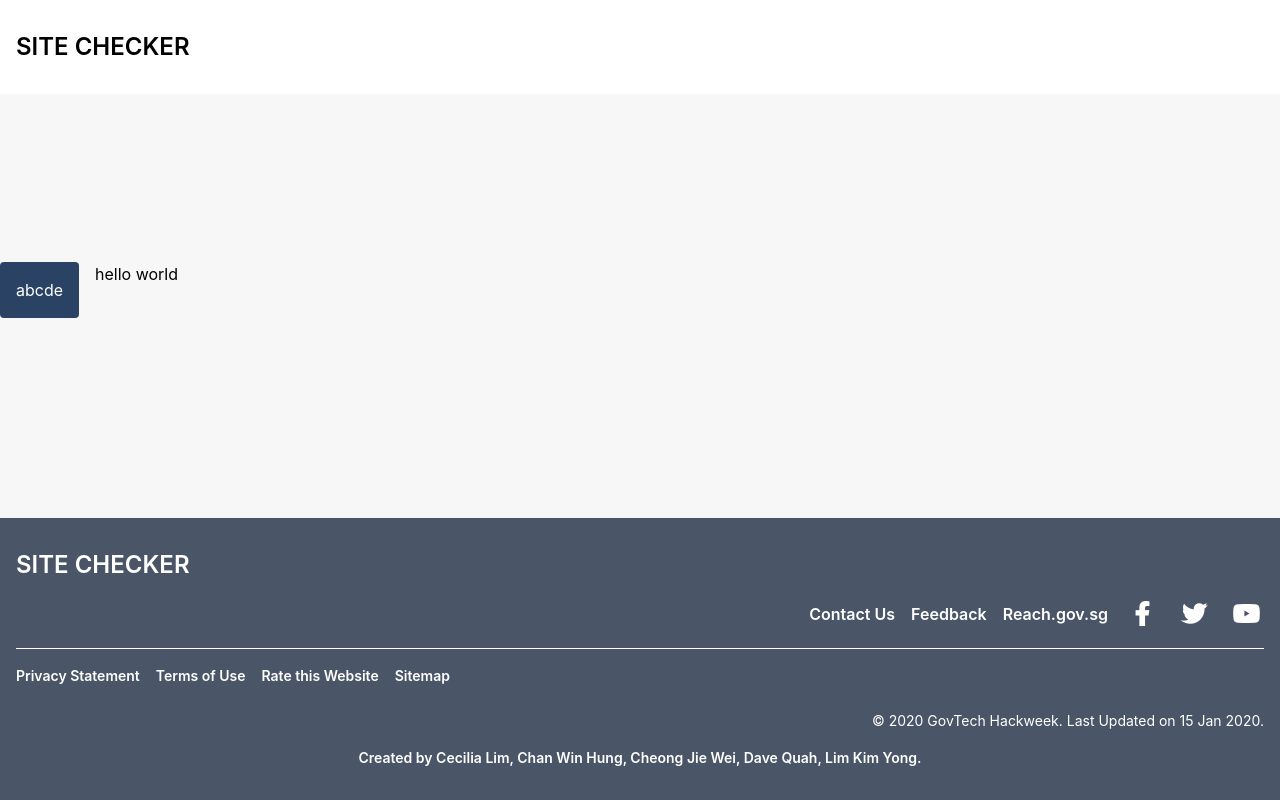
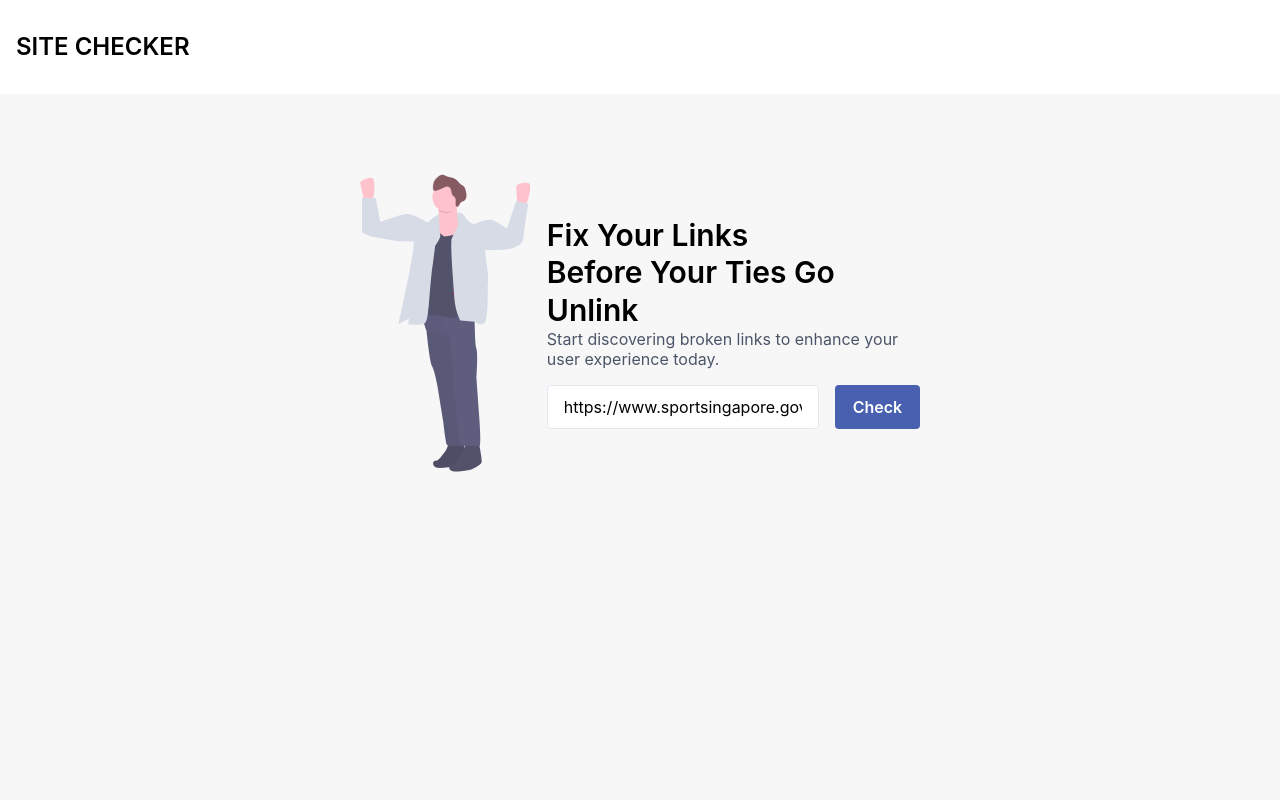
Before and after one commit to Milleus/euterpe, a React (Create React App) app in the folder demo-dashboard/: page /adhoc-scan in a window 1280 px wide. Built offline with nearby package versions, Linux system fonts and the light colour scheme.

Commit message:
[dave] update adhoc scan page

```diff
--- a/demo-dashboard/src/pages/AdhocScanPage/AdhocScanPage.tsx
+++ b/demo-dashboard/src/pages/AdhocScanPage/AdhocScanPage.tsx
@@ -1,29 +1,50 @@
 import React, { FC } from "react";
+import { withRouter, RouteComponentProps } from "react-router-dom";
 
-import GridContainer from "../../shared-components/GridContainer";
-import PageFooter from "../../components/PageFooter";
+import { DASHBOARD_PAGE } from "../../routes";
+import bicepMan from "./images/bicep_man.png";
+import Button, { ButtonAppearance } from "../../shared-components/Button";
 import PageHeader from "../../components/PageHeader";
 
-const AdhocScanPage: FC<{}> = () => {
+const AdhocScanPage: FC<RouteComponentProps> = ({ history }) => {
+  const handleClick = () => {
+    history.push(DASHBOARD_PAGE);
+  };
+
   return (
-    <div className="min-h-screen flex flex-col justify-between">
+    <>
       <PageHeader />
 
-      <GridContainer>
-        <div className="flex -mx-4">
-          <button
-            disabled
-            className="bg-blue-900 text-white p-4 rounded disabled:opacity-75"
-          >
-            abcde
-          </button>
-          <div className="w-full px-4">hello world</div>
+      <div className="flex items-center justify-center p-20">
+        <div className="w-auto mr-4">
+          <img src={bicepMan} alt="bicep_man" />
         </div>
-      </GridContainer>
-
-      <PageFooter />
-    </div>
+        <div className="w-1/3 flex flex-col justify-center">
+          <h1>
+            Fix Your Links
+            <br />
+            Before Your Ties Go Unlink
+          </h1>
+          <p className="text-gray-700 leading-tight mb-4">
+            Start discovering broken links to enhance your
+            <br />
+            user experience today.
+          </p>
+          <div className="flex">
+            <input
+              className="w-full border py-2 px-4 rounded mr-4"
+              type="text"
+              value="https://www.sportsingapore.gov.sg/"
+              readOnly={true}
+            ></input>
+            <Button appearance={ButtonAppearance.PRIMARY} onClick={handleClick}>
+              Check
+            </Button>
+          </div>
+        </div>
+      </div>
+    </>
   );
 };
 
-export default AdhocScanPage;
+export default withRouter(AdhocScanPage);
--- a/demo-dashboard/src/pages/NotFoundPage/NotFoundPage.tsx
+++ b/demo-dashboard/src/pages/NotFoundPage/NotFoundPage.tsx
@@ -3,19 +3,22 @@ import React, { FC } from "react";
 import PageFooter from "../../components/PageFooter";
 import PageHeader from "../../components/PageHeader";
 import { ADHOC_SCAN_PAGE } from "../../routes";
+import GridContainer from "../../shared-components/GridContainer";
 
 const NotFoundPage: FC<{}> = () => {
   return (
     <div className="min-h-screen flex flex-col justify-between">
       <PageHeader />
 
-      <div className="flex flex-col justify-center items-center">
+      <GridContainer>
+        <div className="w-full flex flex-col justify-center items-center p-20">
           <h1 className="mb-4">Opps! Something went wrong.</h1>
           <p>
             Page cannot be found. Click <a href={ADHOC_SCAN_PAGE}>here</a> to
             return to home.
           </p>
         </div>
+      </GridContainer>
 
       <PageFooter />
     </div>
--- a/demo-dashboard/src/shared-components/Button/Button.tsx
+++ b/demo-dashboard/src/shared-components/Button/Button.tsx
@@ -2,7 +2,8 @@ import classnames from "classnames";
 import React, { FC, ReactNode, MouseEventHandler } from "react";
 
 export enum ButtonAppearance {
-  PRIMARY = "primary"
+  PRIMARY = "primary",
+  SECONDARY = "secondary"
 }
 
 interface Props {
@@ -22,14 +23,16 @@ const Button: FC<Props> = ({
 }) => {
   const buttonConditionalClass = {
     "bg-checker-primary border-checker-primary text-white":
-      appearance === ButtonAppearance.PRIMARY
+      appearance === ButtonAppearance.PRIMARY,
+    "bg-white border-checker-primary text-checker-primary":
+      appearance === ButtonAppearance.SECONDARY
   };
 
   return (
     <button
       type={type}
       className={classnames(
-        `py-2 px-4 border-2 rounded focus:outline-none hover:shadow-md`,
+        `py-2 px-4 border-2 font-semibold rounded hover:shadow-md`,
         buttonConditionalClass,
         className
       )}
--- a/demo-dashboard/src/styles/index.css
+++ b/demo-dashboard/src/styles/index.css
@@ -2,6 +2,11 @@
 
 * {
   @apply font-sans;
+}
+
+body,
+#root {
+  @apply min-h-screen;
 }
 
 body {
@@ -37,7 +42,7 @@ h4 {
 }
 
 a {
-  @apply text-blue-400;
+  @apply text-blue-500;
   @apply font-semibold;
   @apply no-underline;
 }
```
Also changed, not shown: demo-dashboard/src/pages/AdhocScanPage/images/bicep_man.png (added), demo-dashboard/src/styles/tailwind.css. Lines whose indentation alone changed are shown as unchanged.
